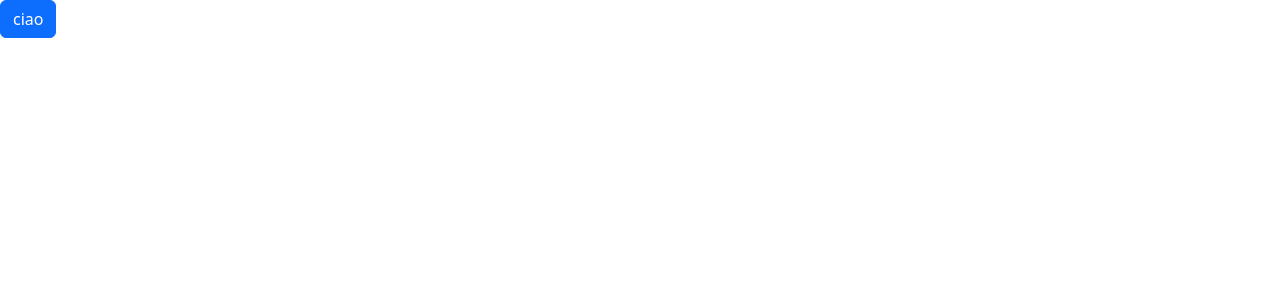
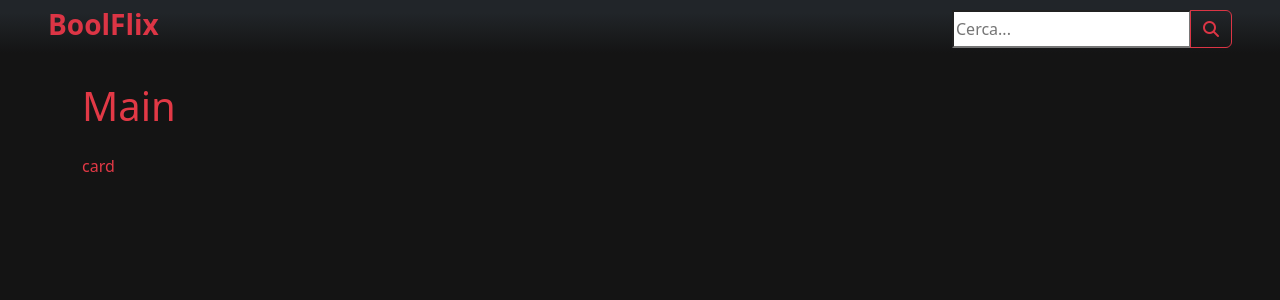
Before and after one commit to GiuseppeIndomenico/vite-boolflix, a Vue app: page / in a window 1280 px wide. Shown: the top 300 px of the page. Built offline with nearby package versions, Linux system fonts and the light colour scheme.

Commit message:
first layout

```diff
--- a/index.html
+++ b/index.html
@@ -4,7 +4,8 @@
     <meta charset="UTF-8">
     <link rel="icon" href="/favicon.ico">
     <meta name="viewport" content="width=device-width, initial-scale=1.0">
-    <title>Vite App</title>
+    <link rel="stylesheet" href="https://cdnjs.cloudflare.com/ajax/libs/font-awesome/6.4.0/css/all.min.css" integrity="sha512-iecdLmaskl7CVkqkXNQ/ZH/XLlvWZOJyj7Yy7tcenmpD1ypASozpmT/E0iPtmFIB46ZmdtAc9eNBvH0H/ZpiBw==" crossorigin="anonymous" referrerpolicy="no-referrer" />
+    <title>BoolFlix</title>
   </head>
   <body>
     <div id="app"></div>
--- a/src/App.vue
+++ b/src/App.vue
@@ -1,11 +1,24 @@
 <template>
- <button class="btn btn-primary"> ciao</button>
-</template>
-
+  <div class="wrapper bg-dark-subtle">
+    <SearchComponent/>
+    <MainComponent/>
+  </div>
+  </template>
 <script>
+import SearchComponent from './components/SearchComponent.vue';
+import MainComponent from './components/MainComponent.vue';
+import axios from'axios'
 export default {
-
+components:{
+  SearchComponent,
+  MainComponent,
+}
 }
 </script>
 
-<style lang="scss" scoped></style>
+<style lang="scss" scoped>
+.wrapper{
+  width: 100%;
+
+}
+</style>
--- a/src/assets/general.scss
+++ b/src/assets/general.scss
@@ -0,0 +1,8 @@
+@import './partials/variables';
+
+body{
+    height: 100%;
+    background-color:#141414;
+    color: #e23946;
+
+}
--- /dev/null
+++ b/src/components/CardComponent.vue
@@ -0,0 +1,15 @@
+<template>
+    <div class="row">
+        <div class="col">card</div>
+    </div>
+</template>
+
+<script>
+    export default {
+
+    }
+</script>
+
+<style lang="scss" scoped>
+
+</style>
--- /dev/null
+++ b/src/components/MainComponent.vue
@@ -0,0 +1,20 @@
+<template>
+    <main>
+        <div class="container">
+            <h1 class="my-4">Main</h1>
+            <CardComponent/>
+        </div>
+    </main>
+</template>
+<script>
+import CardComponent from './CardComponent.vue';
+    export default {
+        components:{
+            CardComponent
+        }
+    }
+</script>
+
+<style lang="scss" scoped>
+
+</style>
--- /dev/null
+++ b/src/components/SearchComponent.vue
@@ -0,0 +1,27 @@
+<template>
+    <header class="gi-bg">
+        <div class="px-5 py-2 d-flex align-items-center justify-content-between">
+            <div>
+                <h3 class="text-danger fw-bold">BoolFlix</h3>
+            </div>
+            <div>
+                <div class="input-group">
+                    <input placeholder="Cerca..." type="text">  <button class="btn btn-outline-danger"> <i class="fa-solid fa-magnifying-glass"></i></button>
+                </div>
+            </div>
+        </div>
+        </header>
+</template>
+
+<script>
+    export default {
+
+    }
+</script>
+
+<style lang="scss" scoped>
+ .gi-bg{
+    background: rgb(20,20,20);
+background: linear-gradient(0deg, rgba(20,20,20,1) 9%, rgba(33,37,41,1) 78%);
+ }
+</style>
```
Also changed, not shown: src/assets/partials/_variables.scss (added), src/data/Store.js (added), 1 other file (tests, documents, lock files or other folders).
